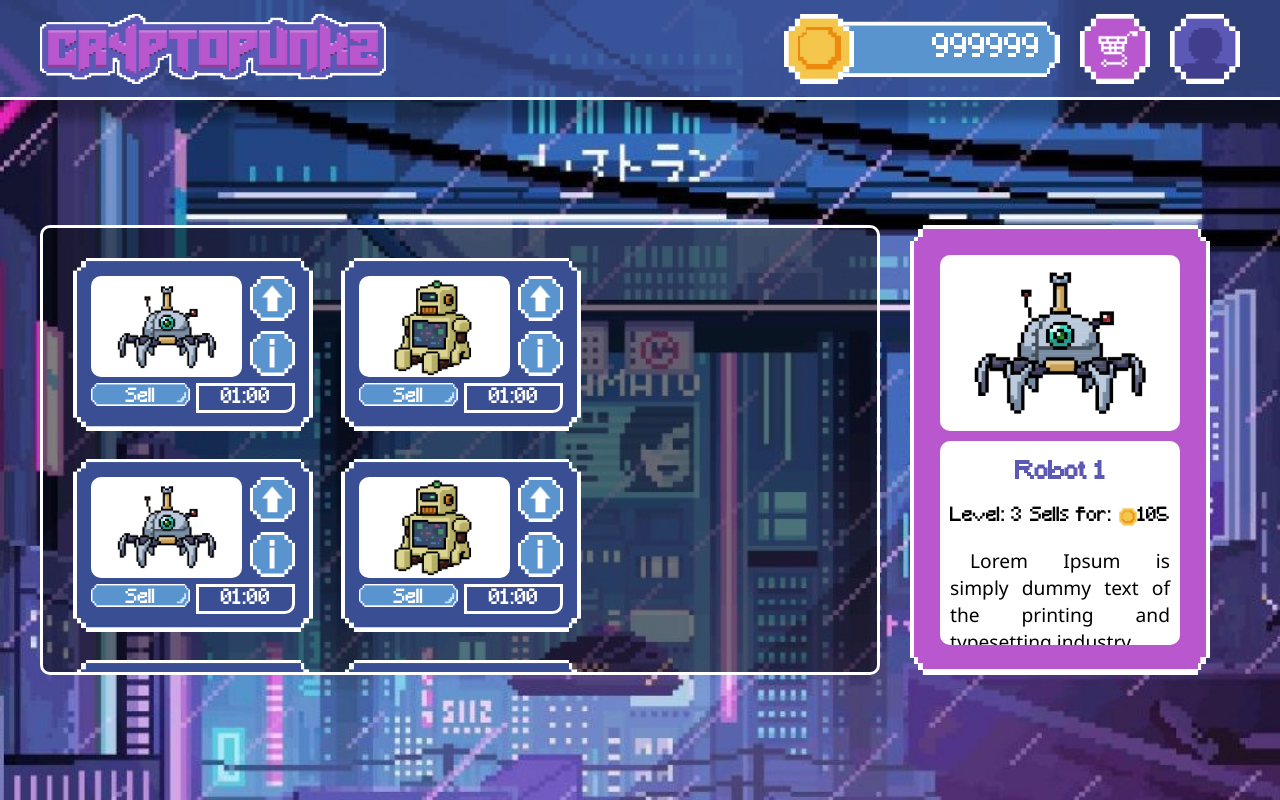
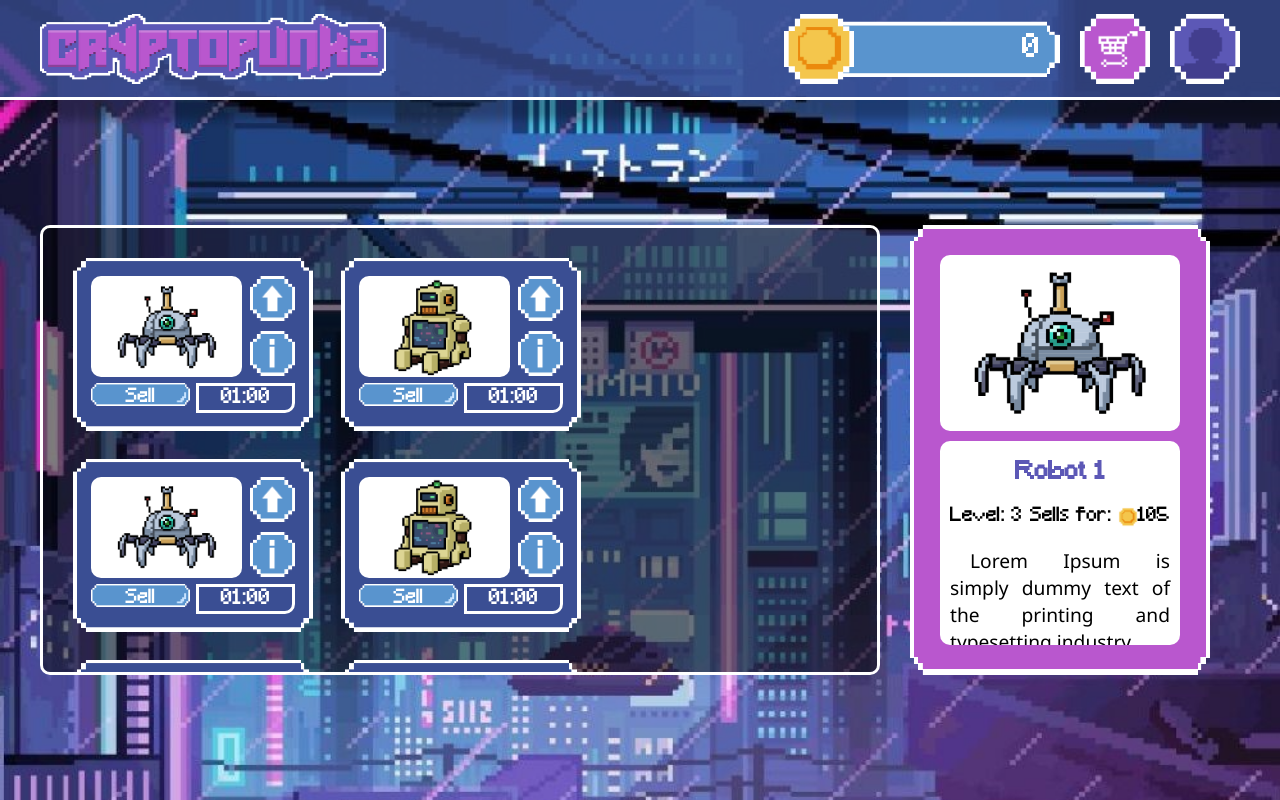
Before and after one commit to Misha-007/crypto-punkz, a React (Create React App) app: page /home in a window 1280 px wide. Built offline with nearby package versions, Linux system fonts and the light colour scheme.

Commit message:
sell and add coins based on price

```diff
--- a/src/components/Home.js
+++ b/src/components/Home.js
@@ -8,6 +8,10 @@ const Home = () => {
     // Constants
     const TIME = 2000; // update robot every 2 seconds
     const PRICE_RATE = 0.05; // 5% growth in price
+
+    // total coins
+    const [coins, setCoins] = useState(0)
+
     //List of owned robots
     const [robots, setRobots] = useState([
         {
@@ -124,6 +128,13 @@ const Home = () => {
     const [isOpen, setIsOpen] = useState(false)
     //Sell robot
     const sellRobot = (id) => {
+
+        robots.find(robot => {
+            if (robot.id == id) {
+                setCoins(coins + robot.price)
+            }
+        })
+
         setRobots(robots.filter((robot) => robot.id !== id))
         const oldRobot = robots.find(x => x.id === id)
         setShopRobots([...shopRobots,oldRobot])
@@ -165,7 +176,7 @@ const Home = () => {
 
     return (
         <div className='home'>
-            <HomeHeader setIsOpen={setIsOpen}/>
+            <HomeHeader setIsOpen={setIsOpen} coins={coins}/>
             <div className='home-container'>
                 { robots.length > 0 ?
                 <div className='robot-container'>
--- a/src/components/HomeHeader.js
+++ b/src/components/HomeHeader.js
@@ -2,14 +2,14 @@ import logo from '../assets/logo.png'
 import coinBar from '../assets/coin-bar.png'
 import avatar from '../assets/avatar.png'
 
-const HomeHeader = ({ setIsOpen }) => {
+const HomeHeader = ({ setIsOpen, coins }) => {
     return (
         <div className='header'>
             <img src={logo} className='logo' alt='Cryptopunkz Logo' />
             <div className='header-info'>
                 <div className='coin-bar'>
                     <img src={coinBar} alt='Coins' />
-                    <span>999999</span>
+                    <span>{coins}</span>
                 </div>
                 <input type="button" className='shop-btn' onClick={() => setIsOpen(true)}/>
                 <img src={avatar} className='avatar' alt='Cryptopunkz Logo' />
```
